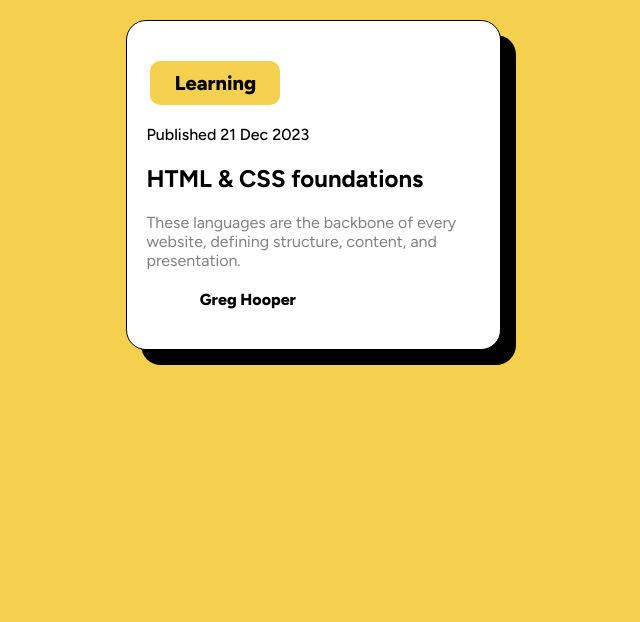
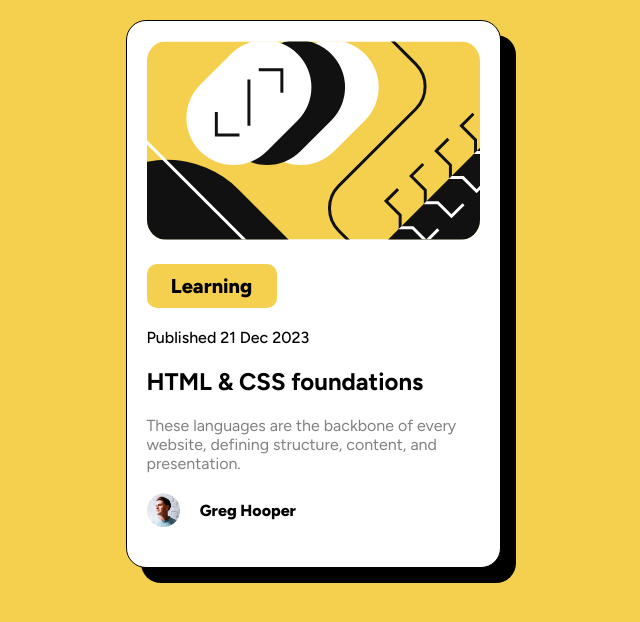
Before and after one commit to elishabhatti/blog-preview-card, a plain HTML site: page index.html in a window 1280 px wide. Shown: the whole page, without its empty margins (327-967 px from the left). Drawn offline with Linux system fonts and the light colour scheme; the site is published under a folder, as on GitHub Pages, so addresses that start at the root find nothing.

Commit message:
I correct my mistake

```diff
--- a/index.html
+++ b/index.html
@@ -106,14 +106,14 @@
 <body>
   <div class="container">
     <div class="card">
-      <img class="img" src="/assets/images/illustration-article.svg" alt="">
+      <img class="img" src="./assets/images/illustration-article.svg" alt="">
       <button class="btn">Learning</button>
       <p class="pub">Published 21 Dec 2023</p>
       <h2 class="h1">HTML & CSS foundations</h1>
         <p class="about">These languages are the backbone of every website, defining structure, content, and
           presentation.</p>
         <div class="des">
-          <img class="pic" src="/assets/images/image-avatar.webp" alt="">
+          <img class="pic" src="./assets/images/image-avatar.webp" alt="">
           <p class="name">Greg Hooper</p>
         </div>
     </div>
```
